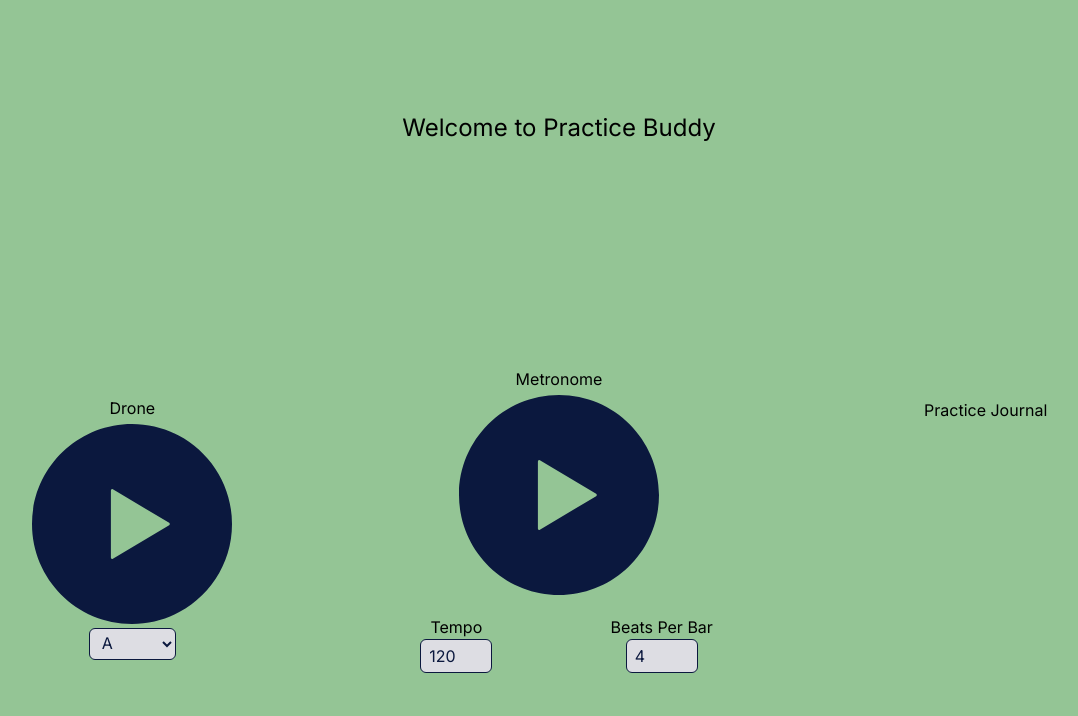
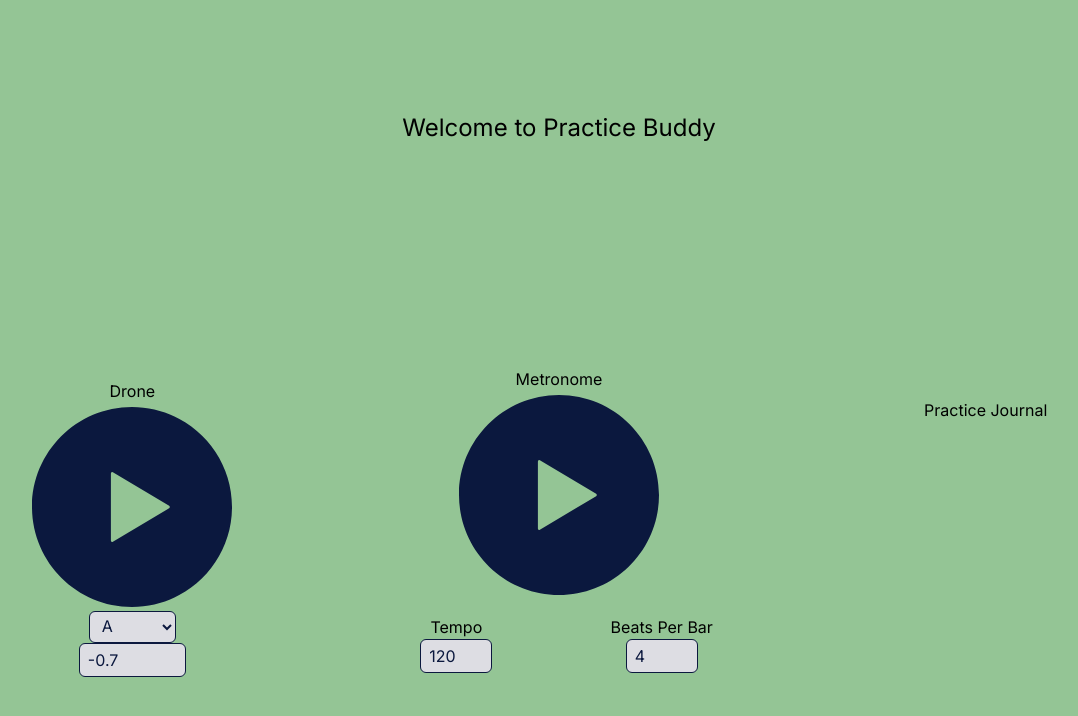
Before and after one commit to LAsoul88/practice_buddy, a Next.js app: page / in a window 1280 px wide. Shown: the top 716 px of the page, without its empty margins (81-1159 px from the left). Built offline with nearby package versions, Linux system fonts and the light colour scheme.

Commit message:
added volume and corresponding input/change handler

```diff
--- a/src/components/DroneTool.tsx
+++ b/src/components/DroneTool.tsx
@@ -6,6 +6,7 @@ import { Play, Pause } from '@/assets/SVGS'
 
 interface DroneSettings {
   frequency: string
+  volume: number
 }
 
 const notes = Object.keys(freqMap)
@@ -13,7 +14,8 @@ const notes = Object.keys(freqMap)
 export const DroneTool = () => {
   const [drone, setDrone] = useState<Drone>()
   const [settings, setSettings] = useState<DroneSettings>({
-    frequency: 'A'
+    frequency: 'A',
+    volume: -0.7
   })
   const [isRunning, setIsRunning] = useState(false)
 
@@ -28,17 +30,20 @@ export const DroneTool = () => {
     setIsRunning(!isRunning)
   }
 
-  const handleChange = (e: ChangeEvent<HTMLSelectElement>) => {
+  const handleChange = (e: ChangeEvent<HTMLSelectElement | HTMLInputElement>) => {
     const value: string = e.target.value
-    setSettings({ ...settings, frequency: value })
+    const field: string = e.target.id
+    setSettings({ ...settings, [field]: value })
   }
 
   useEffect(() => {
     if (drone) {
       drone.frequency = freqMap[settings.frequency]
       drone.oscillator.frequency.value = freqMap[settings.frequency]
+      drone.envelope.gain.value = settings.volume
+      console.log(drone.envelope)
     }
-  }, [settings.frequency])
+  }, [settings.frequency, settings.volume])
 
   return (
     <>
@@ -56,6 +61,7 @@ export const DroneTool = () => {
       <select
         onChange={handleChange}
         defaultValue={settings.frequency}
+        id="frequency"
         className="input"
       >
         { notes.map(note => {
@@ -63,6 +69,17 @@ export const DroneTool = () => {
           }
         )}
       </select>
+      <input
+        type="number"
+        id="volume"
+        min={-1}
+        max={1}
+        step="0.1"
+        value={settings.volume}
+        onChange={handleChange}
+        className="input"
+      />
+
     </>
   )
 }
```
